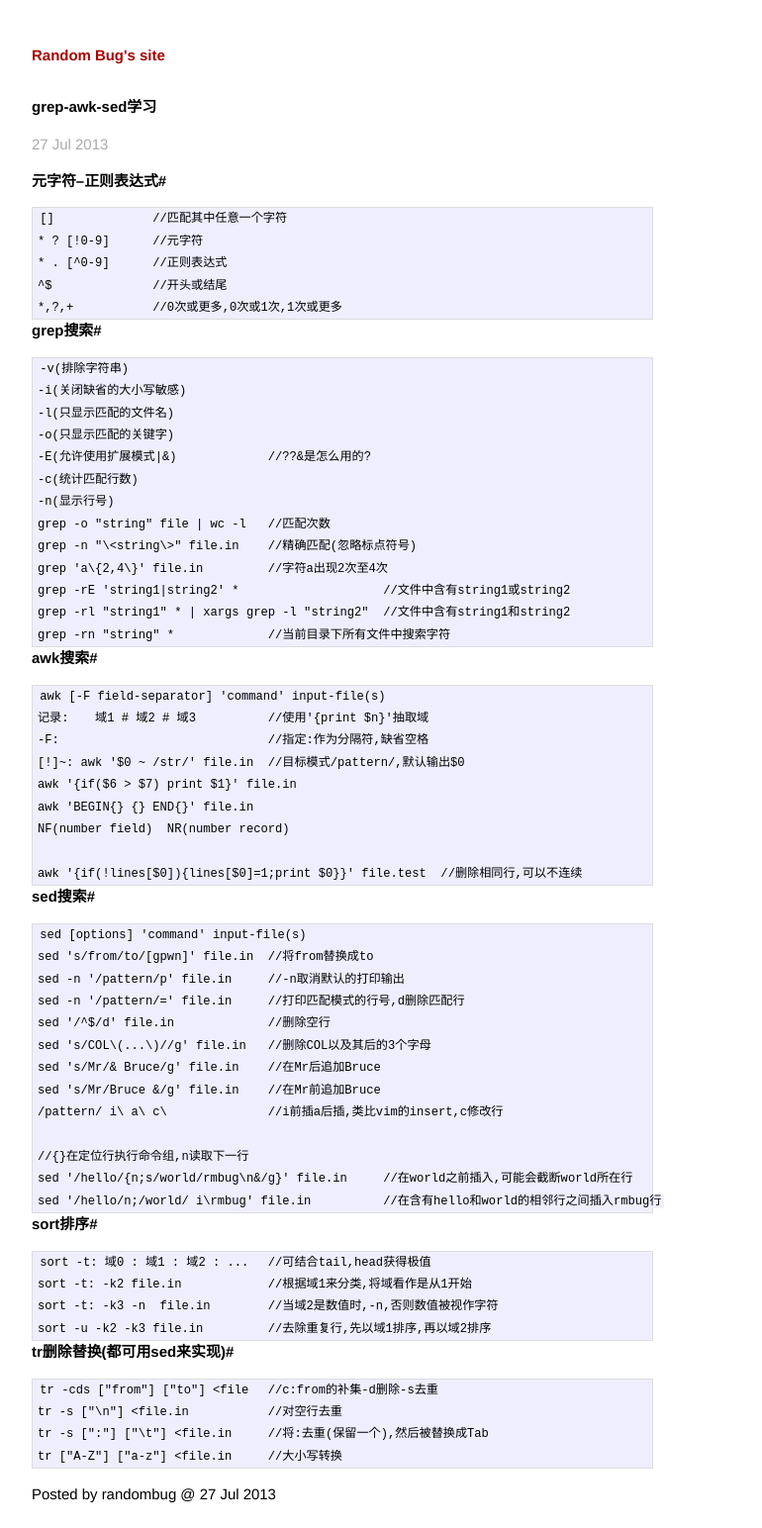
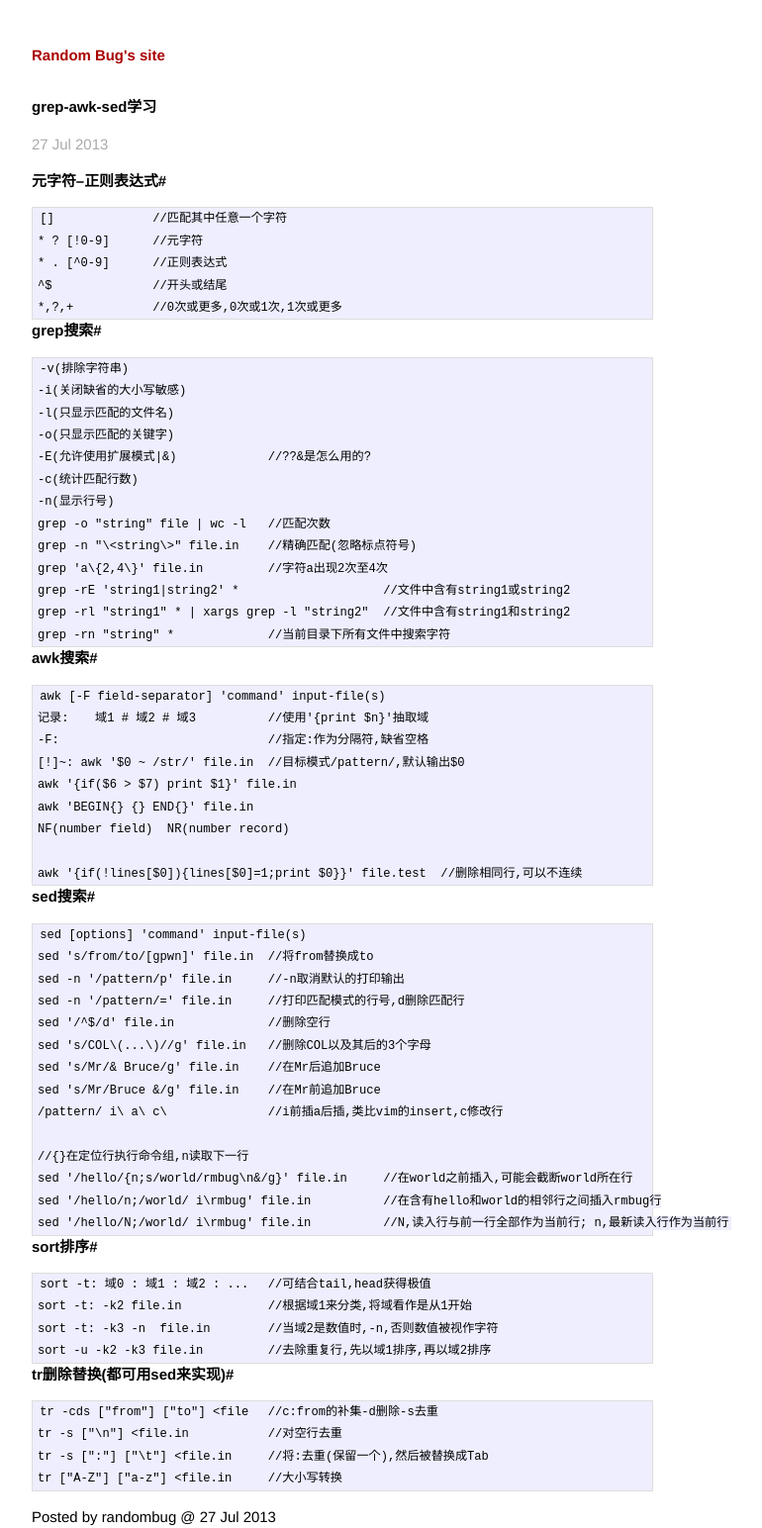
Before and after one commit to jfgong/jekyll_linteler, a Jekyll site: the page built from _posts/2013-07-27-grep-awk-sed.markdown, in a window 1280 px wide. Shown: the whole page at 99% size, without its empty margins (294-1064 px from the left). Built offline with Jekyll 4.4.1, drawn with Linux system fonts in a browser that asks for light colours; before the commit the page ends 1522 px from its top, so only the background shows below that.

Commit message:
update 2013-07-27-grep-awk-sed.markdown

```diff
--- a/_posts/2013-07-27-grep-awk-sed.markdown
+++ b/_posts/2013-07-27-grep-awk-sed.markdown
@@ -50,6 +50,7 @@ title: grep-awk-sed学习
 	//{}在定位行执行命令组,n读取下一行
 	sed '/hello/{n;s/world/rmbug\n&/g}' file.in	//在world之前插入,可能会截断world所在行
 	sed '/hello/n;/world/ i\rmbug' file.in		//在含有hello和world的相邻行之间插入rmbug行
+	sed '/hello/N;/world/ i\rmbug' file.in		//N,读入行与前一行全部作为当前行; n,最新读入行作为当前行
 
 #sort排序#
 	sort -t: 域0 : 域1 : 域2 : ...	//可结合tail,head获得极值
```
